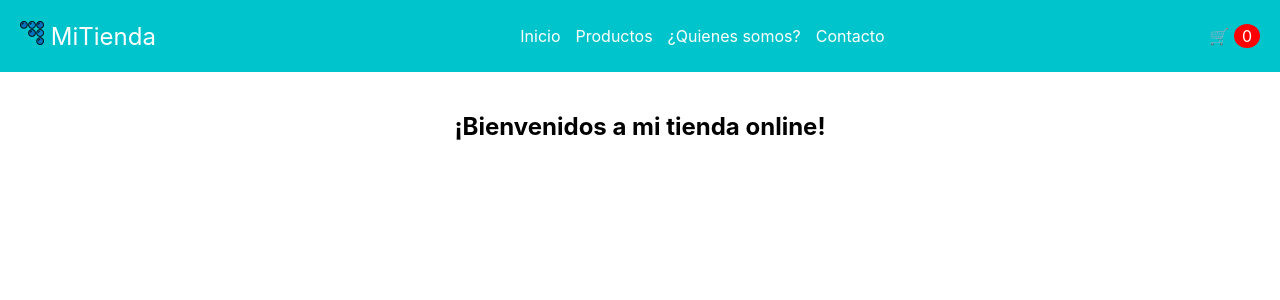
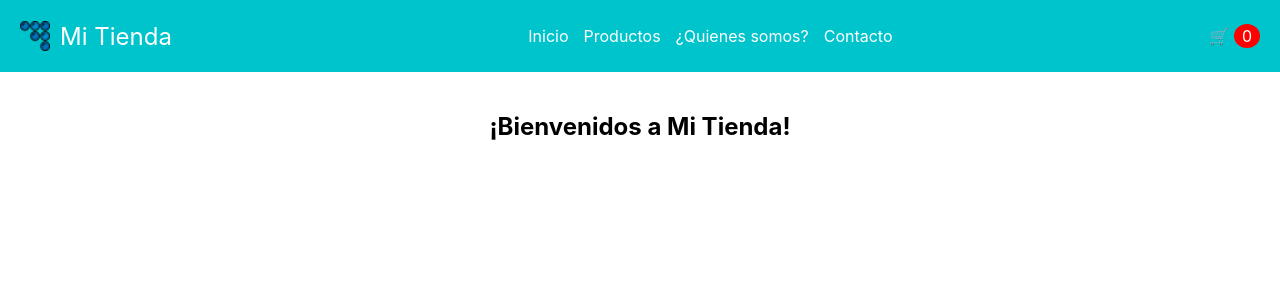
Before and after one commit to akak92/ecommerce, a React (Create React App) app: page / in a window 1280 px wide. Shown: the top 300 px of the page. Built offline with nearby package versions, Linux system fonts and the light colour scheme.

Commit message:
Creo CartWidget y modifico NavBar.js

```diff
--- a/src/App.js
+++ b/src/App.js
@@ -6,7 +6,7 @@ function App() {
   return (
     <div>
       <NavBar />
-      <Container mensaje="¡Bienvenidos a mi tienda online!" />
+      <Container mensaje="¡Bienvenidos a Mi Tienda!" />
     </div>
   );
 }
--- /dev/null
+++ b/src/Components/CartWidget.js
@@ -0,0 +1,11 @@
+import React from 'react';
+
+function CartWidget() {
+  return (
+    <div className="cart-widget">
+      🛒 <span className="cart-count">0</span>
+    </div>
+  );
+}
+
+export default CartWidget;
--- a/src/Components/NavBar.css
+++ b/src/Components/NavBar.css
@@ -3,15 +3,27 @@
     justify-content: space-between;
     align-items: center;
     padding: 10px 20px;
-    background-color: #00c4cc;
+    background-color: #00c4cc; /* Color celeste */
     color: #fff;
   }
 
   .logo {
-    font-size: 1.5em;
+    display: flex;
+    align-items: center;
   }
 
-  .navLinks {
+  .logo-img {
+    width: 30px;
+    height: auto;
+    margin-right: 10px;
+  }
+
+  .store-name {
+    font-size: 1.5em;
+    color: #fff;
+  }
+
+  .nav-links {
     list-style: none;
     display: flex;
     gap: 15px;
@@ -22,14 +34,15 @@
     text-decoration: none;
   }
 
-  .cart {
+  .cart-widget {
     display: flex;
     align-items: center;
   }
 
-  .cartCount {
+  .cart-count {
     margin-left: 5px;
     background-color: red;
     border-radius: 50%;
     padding: 2px 8px;
+    color: #fff;
   }
--- a/src/Components/NavBar.js
+++ b/src/Components/NavBar.js
@@ -1,22 +1,23 @@
 import React from 'react';
+import CartWidget from './CartWidget';
 import './NavBar.css';
 import logo from '../assets/logo_tienda.png';
+
 function NavBar() {
   return (
     <nav className="navbar">
       <div className="logo">
-        <img src={logo} alt="Logo" className="logo-img" />
-        <span className="store-name"> MiTienda</span>
+        <img src={logo} alt="Logo de Mi Tienda" className="logo-img" />
+        <span className="store-name">Mi Tienda</span>
       </div>
-      <ul className="navLinks">
+      <ul className="nav-links">
         <li><a href="#inicio" className="link">Inicio</a></li>
         <li><a href="#productos" className="link">Productos</a></li>
         <li><a href="#quienes-somos" className="link">¿Quienes somos?</a></li>
         <li><a href="#contacto" className="link">Contacto</a></li>
+
       </ul>
-      <div className="cart">
-        🛒 <span className="cartCount">0</span>
-      </div>
+      <CartWidget />
     </nav>
   );
 }
```
